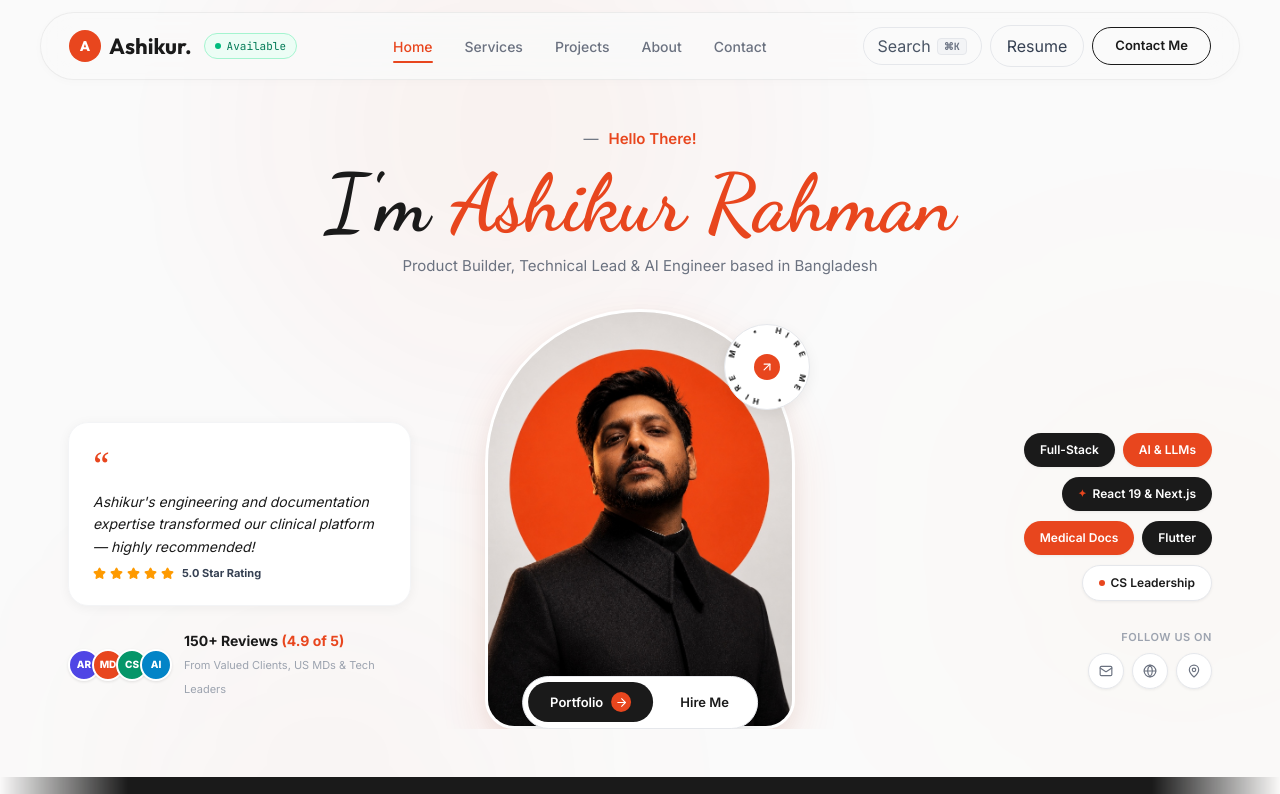
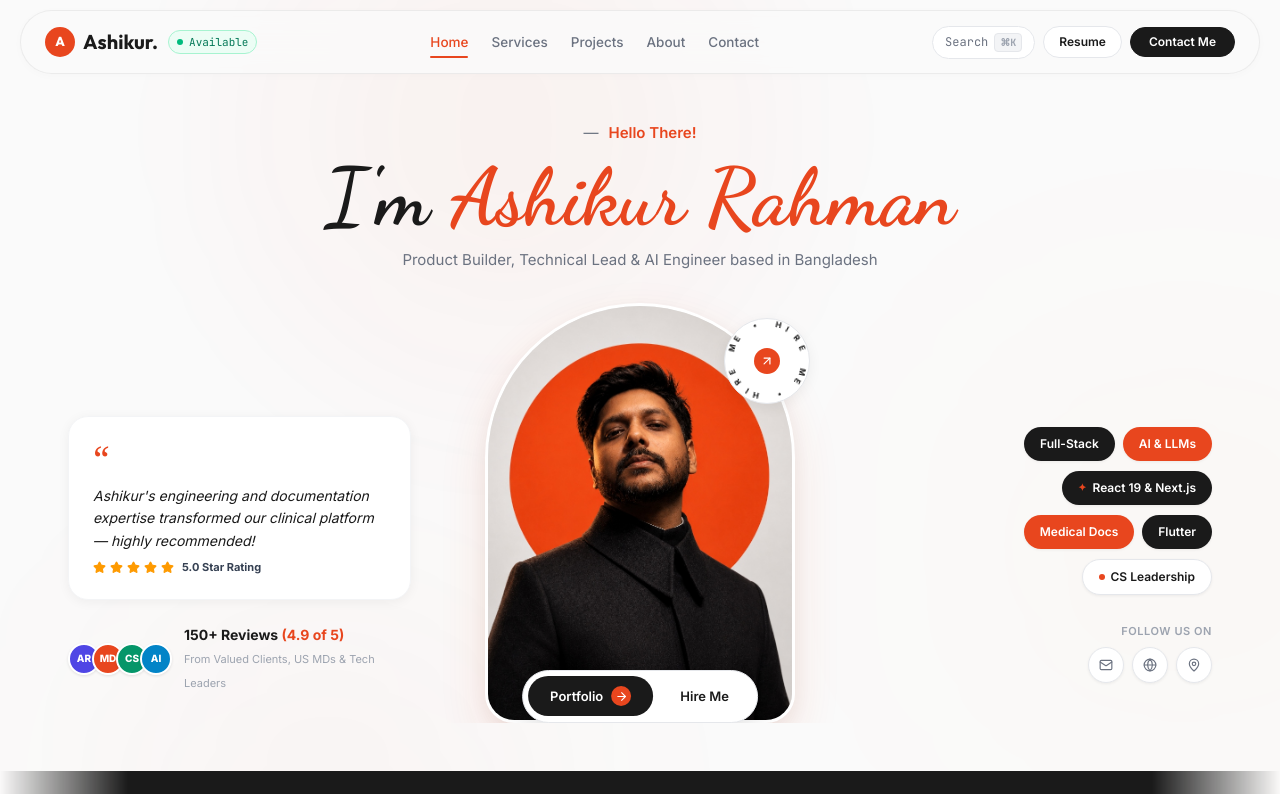
Before and after one commit to mashikurrahman/portfolio-ashikur-rahman, a React (Vite) app: page / in a window 1280 px wide. Shown: the top 794 px of the page. Built offline with nearby package versions, Linux system fonts and the light colour scheme.

Commit message:
fix: resolve button wrapping in header capsule across all viewport sizes with strict no-wrap & responsive spacing

```diff
--- a/src/components/Header.tsx
+++ b/src/components/Header.tsx
@@ -14,7 +14,7 @@ export const Header: React.FC = () => {
     const handleScroll = () => {
       if (!ticking) {
         window.requestAnimationFrame(() => {
-          setIsScrolled(window.scrollY > 30);
+          setIsScrolled(window.scrollY > 25);
 
           const sections = ['top', 'services', 'projects', 'about', 'contact'];
           const scrollPos = window.scrollY + 120;
@@ -54,12 +54,12 @@ export const Header: React.FC = () => {
     <header className={`site-header-wrapper ${isScrolled ? 'is-scrolled' : ''}`}>
       <div className="header-capsule">
         {/* Brand with subtle pulsing status */}
-        <div className="flex items-center gap-3">
+        <div className="header-brand-group">
           <a href="#top" onClick={(e) => scrollToSection(e, 'top')} className="header-brand">
             <span className="header-brand-icon">A</span>
-            Ashikur.
+            <span className="header-brand-name">Ashikur.</span>
           </a>
-          <span className="hidden md:inline-flex items-center gap-1.5 px-2.5 py-1 rounded-full text-[11px] font-mono bg-emerald-50 text-emerald-700 border border-emerald-200">
+          <span className="header-status-badge">
             <span className="w-1.5 h-1.5 rounded-full bg-emerald-500 animate-pulse" />
             Available
           </span>
@@ -104,18 +104,18 @@ export const Header: React.FC = () => {
           </a>
         </nav>
 
-        {/* Header Action Buttons */}
-        <div className="hidden sm:flex items-center gap-2">
+        {/* Header Action Buttons with Guaranteed No-Wrap */}
+        <div className="header-actions">
           <button
-            className="flex items-center gap-1.5 px-3.5 py-1.5 rounded-full border border-gray-200 text-xs font-mono text-gray-600 hover:border-gray-900 hover:text-gray-900 transition-colors"
+            className="header-search-btn"
             onClick={() => setIsCmdPaletteOpen(true)}
             title="Search projects & actions (Ctrl+K / ⌘K)"
           >
             <span>Search</span>
-            <kbd className="px-1.5 py-0.2 rounded bg-gray-100 text-[10px] font-bold text-gray-500 border border-gray-200">⌘K</kbd>
+            <kbd className="header-search-kbd">⌘K</kbd>
           </button>
           <button
-            className="px-4 py-2 rounded-full border border-gray-200 text-xs font-semibold text-gray-700 hover:border-gray-900 transition-colors"
+            className="header-resume-btn"
             onClick={() => setIsCVOpen(true)}
           >
             Resume
--- a/src/index.css
+++ b/src/index.css
@@ -65,26 +65,26 @@ a { text-decoration: none; color: inherit; }
   display: flex;
   flex-direction: column;
   align-items: center;
-  padding: 12px 20px 0;
+  padding: 10px 16px 0;
   pointer-events: none;
   transition: padding 0.4s cubic-bezier(0.16, 1, 0.3, 1);
 }
 
 .site-header-wrapper.is-scrolled {
-  padding-top: 14px;
+  padding-top: 12px;
 }
 
 .header-capsule {
   pointer-events: auto;
   width: 100%;
-  max-width: 1200px;
-  height: 68px;
-  padding: 0 28px;
+  max-width: 1240px;
+  min-height: 64px;
+  padding: 0 24px;
   display: flex;
   align-items: center;
   justify-content: space-between;
-  gap: 20px;
-  background: rgba(250, 250, 250, 0.85);
+  gap: 16px;
+  background: rgba(250, 250, 250, 0.9);
   backdrop-filter: blur(16px);
   -webkit-backdrop-filter: blur(16px);
   border: 1px solid rgba(0, 0, 0, 0.06);
@@ -92,7 +92,7 @@ a { text-decoration: none; color: inherit; }
   box-shadow: 0 2px 10px rgba(0, 0, 0, 0.02);
   transition:
     max-width 0.45s cubic-bezier(0.16, 1, 0.3, 1),
-    height 0.45s cubic-bezier(0.16, 1, 0.3, 1),
+    min-height 0.45s cubic-bezier(0.16, 1, 0.3, 1),
     padding 0.45s cubic-bezier(0.16, 1, 0.3, 1),
     background-color 0.35s ease,
     border-color 0.35s ease,
@@ -102,28 +102,22 @@ a { text-decoration: none; color: inherit; }
 }
 
 .site-header-wrapper.is-scrolled .header-capsule {
-  max-width: 980px;
-  height: 58px;
-  padding: 0 20px;
-  background: rgba(255, 255, 255, 0.95);
+  max-width: 1080px;
+  min-height: 56px;
+  padding: 0 18px;
+  background: rgba(255, 255, 255, 0.96);
   backdrop-filter: blur(24px);
   -webkit-backdrop-filter: blur(24px);
   border-color: rgba(0, 0, 0, 0.09);
   box-shadow: 0 16px 36px -8px rgba(0, 0, 0, 0.12), 0 4px 12px rgba(0, 0, 0, 0.04);
 }
 
-.mobile-nav-panel {
-  pointer-events: auto;
-  width: 100%;
-  max-width: 980px;
-  margin-top: 8px;
-  background: rgba(255, 255, 255, 0.96);
-  backdrop-filter: blur(20px);
-  -webkit-backdrop-filter: blur(20px);
-  border: 1px solid rgba(0, 0, 0, 0.08);
-  border-radius: 24px;
-  padding: 20px;
-  box-shadow: 0 16px 36px rgba(0, 0, 0, 0.1);
+.header-brand-group {
+  display: flex;
+  align-items: center;
+  gap: 10px;
+  flex-shrink: 0;
+  white-space: nowrap;
 }
 
 .header-brand {
@@ -132,36 +126,63 @@ a { text-decoration: none; color: inherit; }
   gap: 8px;
   font-family: var(--font-heading);
   font-weight: 700;
-  font-size: 22px;
+  font-size: 20px;
   color: var(--text);
   text-decoration: none;
+  white-space: nowrap;
 }
 
 .header-brand-icon {
-  width: 32px;
-  height: 32px;
+  width: 30px;
+  height: 30px;
   border-radius: var(--radius-full);
   background: var(--accent);
   display: grid;
   place-items: center;
   color: white;
-  font-size: 14px;
+  font-size: 13px;
   font-weight: 800;
+  flex-shrink: 0;
+}
+
+.header-status-badge {
+  display: inline-flex;
+  align-items: center;
+  gap: 6px;
+  padding: 3px 8px;
+  border-radius: var(--radius-full);
+  font-size: 11px;
+  font-family: var(--font-mono);
+  background: #ecfdf5;
+  color: #047857;
+  border: 1px solid #a7f3d0;
+  white-space: nowrap;
+  flex-shrink: 0;
+}
+
+@media (max-width: 1150px) {
+  .header-status-badge {
+    display: none;
+  }
 }
 
 .header-nav {
   display: flex;
   align-items: center;
-  gap: 32px;
+  gap: clamp(12px, 1.8vw, 26px);
+  white-space: nowrap;
+  flex-shrink: 1;
 }
 
 .header-nav a {
-  font-size: 14px;
+  font-size: 13.5px;
   font-weight: 500;
   color: var(--text-secondary);
   text-decoration: none;
   position: relative;
   padding: 4px 0;
+  white-space: nowrap;
+  flex-shrink: 0;
   transition: color 0.2s;
 }
 
@@ -181,19 +202,89 @@ a { text-decoration: none; color: inherit; }
   border-radius: 1px;
 }
 
+/* Header Action Buttons (Strict No-Wrap) */
+.header-actions {
+  display: flex;
+  align-items: center;
+  gap: 8px;
+  flex-shrink: 0;
+  white-space: nowrap;
+}
+
+.header-search-btn {
+  display: inline-flex;
+  align-items: center;
+  gap: 6px;
+  padding: 6px 12px;
+  border-radius: var(--radius-full);
+  border: 1px solid var(--border);
+  background: var(--bg-white);
+  font-size: 12px;
+  font-family: var(--font-mono);
+  color: var(--text-secondary);
+  white-space: nowrap;
+  flex-shrink: 0;
+  transition: all 0.2s;
+  cursor: pointer;
+}
+
+.header-search-btn:hover {
+  border-color: var(--text);
+  color: var(--text);
+}
+
+.header-search-kbd {
+  padding: 1px 5px;
+  border-radius: 4px;
+  background: var(--border-light);
+  font-size: 10px;
+  font-weight: 700;
+  color: var(--text-muted);
+  border: 1px solid var(--border);
+}
+
+.header-resume-btn {
+  display: inline-flex;
+  align-items: center;
+  justify-content: center;
+  padding: 6px 15px;
+  border-radius: var(--radius-full);
+  border: 1px solid var(--border);
+  background: var(--bg-white);
+  font-size: 12px;
+  font-weight: 600;
+  color: var(--text);
+  white-space: nowrap;
+  flex-shrink: 0;
+  transition: all 0.2s;
+  cursor: pointer;
+}
+
+.header-resume-btn:hover {
+  border-color: var(--text);
+}
+
 .header-contact-btn {
-  padding: 8px 22px;
+  display: inline-flex;
+  align-items: center;
+  justify-content: center;
+  padding: 7px 18px;
   border-radius: var(--radius-full);
   border: 1.5px solid var(--text);
-  background: transparent;
-  font-size: 13px;
+  background: var(--text);
+  font-size: 12px;
   font-weight: 600;
-  color: var(--text);
+  color: white;
+  white-space: nowrap;
+  flex-shrink: 0;
+  line-height: 1.2;
   transition: all 0.25s;
+  cursor: pointer;
 }
 
 .header-contact-btn:hover {
-  background: var(--text);
+  background: var(--accent);
+  border-color: var(--accent);
   color: white;
 }
 
@@ -203,6 +294,34 @@ a { text-decoration: none; color: inherit; }
   border: 0;
   padding: 8px;
   color: var(--text);
+  cursor: pointer;
+  flex-shrink: 0;
+}
+
+.mobile-nav-panel {
+  pointer-events: auto;
+  width: 100%;
+  max-width: 980px;
+  margin-top: 8px;
+  background: rgba(255, 255, 255, 0.96);
+  backdrop-filter: blur(20px);
+  -webkit-backdrop-filter: blur(20px);
+  border: 1px solid rgba(0, 0, 0, 0.08);
+  border-radius: 24px;
+  padding: 20px;
+  box-shadow: 0 16px 36px rgba(0, 0, 0, 0.1);
+}
+
+@media (max-width: 900px) {
+  .header-nav {
+    display: none;
+  }
+  .header-actions {
+    display: none;
+  }
+  .mobile-toggle {
+    display: block;
+  }
 }
 
 /* ══════════════════════════════════════════════
```
